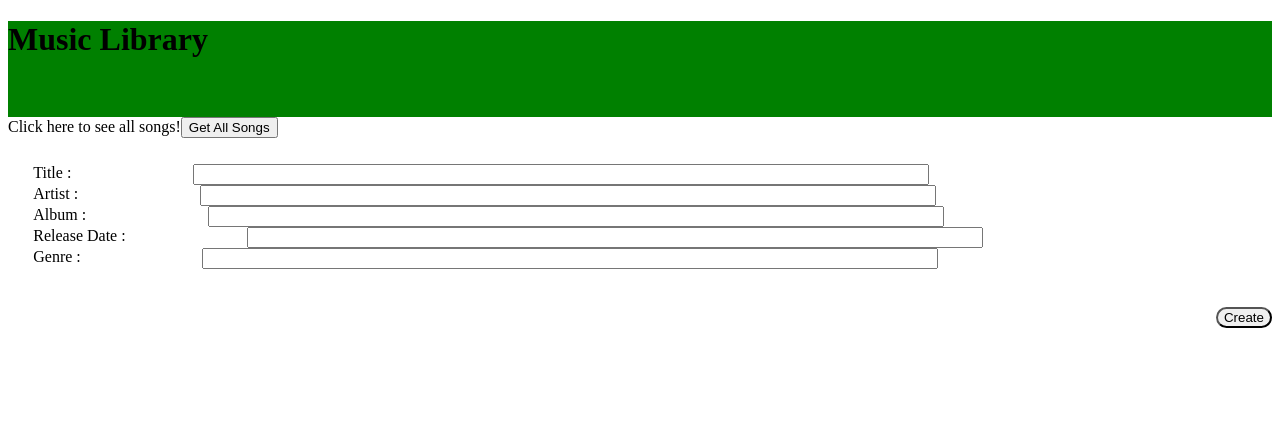
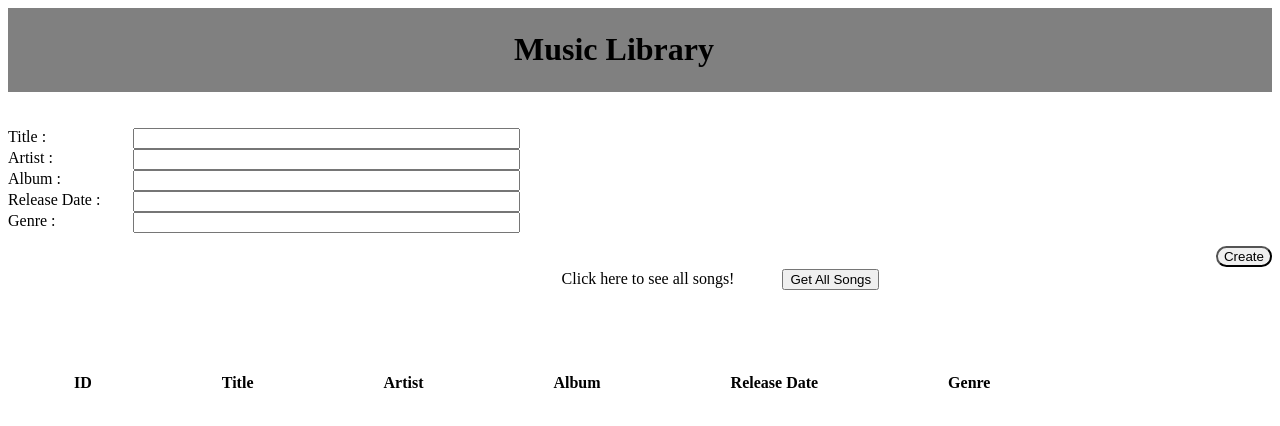
Before and after one commit to chrisbelles/Music_Library_Frontend, a React (Create React App) app: page / in a window 1280 px wide. Shown: the top 426 px of the page. Built offline with nearby package versions, Linux system fonts and the light colour scheme; no server answers.

Commit message:
Added Table + Styling

```diff
--- a/src/App.js
+++ b/src/App.js
@@ -2,15 +2,6 @@ import React, { useState, useEffect } from 'react';
 import axios from 'axios';
 import AddSong from './components/AddSong';
 
-const styles = {
-  button:  {
-    float: 'right',
-    background: 'black',
-    color: 'white',
-    padding: '10px 60px',
-    margin: '10px 0px',
-  }
-}
 
 function App() {
 
@@ -29,12 +20,35 @@ function App() {
 
   return (
     <div>
-      <header style={{background: "green",height: '6rem'}}>
-        <h1>Music Library</h1>
+      <header style={{background: "gray",height: '5rem',padding: '2px'}}>
+        <h1 style={{marginLeft: '40%'}}>Music Library</h1>
       </header>
-      <label>Click here to see all songs!</label>
-      <button  className={(styles.button)} onClick={() => getAllSongs()}>Get All Songs</button>
+      <br></br>
+      <br></br>
       <AddSong />
+      <br></br>
+      <br></br>
+      <label style={{marginLeft: '40%', padding:'3rem'}}>Click here to see all songs!</label>
+      <button style={{}} onClick={() => getAllSongs()}>Get All Songs</button>
+      <br></br>
+      <br></br>
+      <div>
+        <table style={{}}>
+          <thead>
+            <tr>
+              <th style={{padding: '4rem'}}>ID</th>
+              <th style={{padding: '4rem'}}>Title</th>
+              <th style={{padding: '4rem'}}>Artist</th>
+              <th style={{padding: '4rem'}}>Album</th>
+              <th style={{padding: '4rem'}}>Release Date</th>
+              <th style={{padding: '4rem'}}>Genre</th>
+            </tr>
+          </thead>
+          <tbody>
+            {setSongs}
+          </tbody>
+        </table>
+      </div>
     </div>
   );
 }
--- a/src/components/AddSong.jsx
+++ b/src/components/AddSong.jsx
@@ -5,24 +5,24 @@ const styles = {
         float: 'left'
     },
     titleInput: {
-        marginLeft : '10%',
-        width : '60%'
+        marginLeft : '5.45rem',
+        width : '30%'
     },
     artistInput: {
-        marginLeft : '10%',
-        width : '60%',
+        marginLeft : '5rem',
+        width : '30%',
     },
     albumInput: {
-        marginLeft : '10%',
-        width : '60%'
+        marginLeft : '4.5rem',
+        width : '30%'
     },
     releaseDateInput: {
-        marginLeft : '10%',
-        width : '60%',
+        marginLeft : '2.05rem',
+        width : '30%',
     },
     genreInput: {
-        marginLeft : '10%',
-        width : '60%'
+        marginLeft : '4.85rem',
+        width : '30%'
 },
 
 }
@@ -45,12 +45,12 @@ const AddSong = (props) => {
             genre: genre
         };
         console.log(newEntry)
-        props.addNewEntry(newEntry)
+        props.addSong(newEntry)
     }
 
     return (
         <form onSubmit={handleSubmit} className='form-grid' style={{}}>
-            <div className='form-group' style={{padding: '2%'}}>
+            <div className='form-group' style={{}}>
                 <label className="text-muted" style={styles.label}>Title :</label>
                 <input type='title' className="form-control" style={styles.titleInput} value={title}onChange={(event) => setTitle(event.target.value)}/>
                 <br></br>
```
